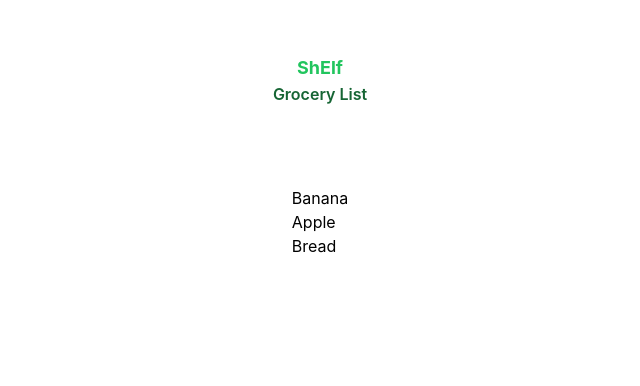
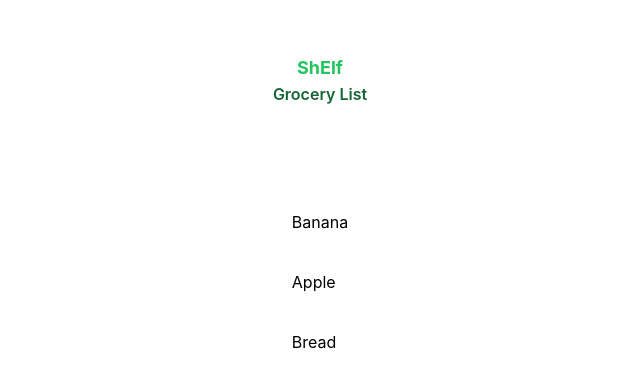
Before and after one commit to avocadobelly/ShElf, a React (Create React App) app in the folder client/: page / in a window 1280 px wide. Shown: the part 154-540 px from the top of the page, without its empty margins (320-960 px from the left). Built offline with nearby package versions, Linux system fonts and the light colour scheme.

Commit message:
Adding some styles to list item

```diff
--- a/client/src/components/Grocery.tsx
+++ b/client/src/components/Grocery.tsx
@@ -1,5 +1,5 @@
 import React from "react";
 
 export const Grocery: React.FC<IGroceryProps> = ({grocery}) => {
-    return (<li>{grocery.name}</li>);
+    return (<li className='text-left list-none m-3 py-3'>{grocery.name}</li>);
   };
```
